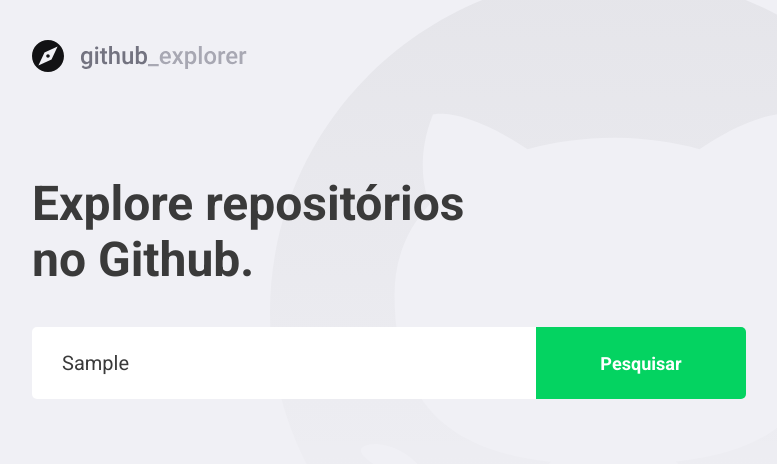
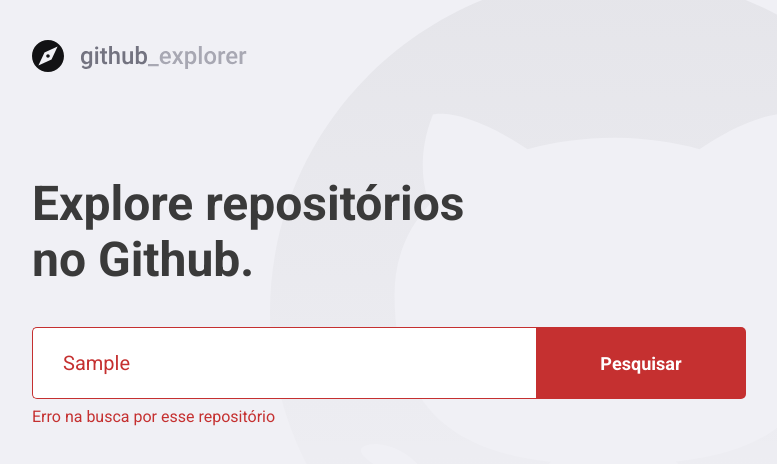
Before and after one commit to userthiago/github-explorer, a React (Create React App) app: page / in a window 1280 px wide. Both pictures are taken after typing "Sample" into the empty fields and a click on the button "Pesquisar". Shown: the top 464 px of the page, without its empty margins (144-921 px from the left). Built offline with nearby package versions, Linux system fonts and the light colour scheme; no server answers.

Commit message:
feat: Handle de erros na chamada da api.

```diff
--- /dev/null
+++ b/src/components/Input/index.tsx
@@ -0,0 +1,46 @@
+import React from 'react';
+
+import { Container } from './styles';
+
+interface InputData {
+  value: string;
+  placeholder: string;
+  buttonValue: string;
+  buttonType?: 'button' | 'submit';
+  functionSetValue: (value: string) => void;
+  errorMessage: string;
+}
+
+const InputField: React.FC<InputData> = ({
+  value,
+  placeholder,
+  buttonValue,
+  buttonType = 'button',
+  functionSetValue,
+  errorMessage,
+}) => {
+  return (
+    <Container>
+      <div
+        className={`inputField__wrapper ${errorMessage && 'inputField--error'}`}
+      >
+        <input
+          placeholder={placeholder}
+          value={value}
+          onChange={(e) => functionSetValue(e.target.value)}
+        />
+        {buttonType === 'button' && (
+          <button type="button">{buttonValue}</button>
+        )}
+        {buttonType === 'submit' && (
+          <button type="submit">{buttonValue}</button>
+        )}
+      </div>
+      {errorMessage && (
+        <span className="inputField__error">{errorMessage}</span>
+      )}
+    </Container>
+  );
+};
+
+export default InputField;
--- /dev/null
+++ b/src/components/Input/styles.ts
@@ -0,0 +1,89 @@
+import styled from 'styled-components';
+import { shade } from 'polished';
+
+import { pixelToRem } from '../../helpers/stylesUtils';
+
+export const Container = styled.div`
+  display: flex;
+  flex-direction: column;
+  flex: 1;
+
+  .inputField {
+    &__wrapper {
+      display: flex;
+    }
+
+    &__error {
+      display: block;
+      margin-top: 8px;
+
+      color: #c53030;
+      font-size: ${pixelToRem(16)};
+    }
+
+    &--error {
+      input {
+        border: solid #c53030;
+        border-width: 1px 0 1px 1px;
+
+        color: #c53030;
+
+        &::placeholder {
+          color: #c53030;
+        }
+
+        &:focus {
+          color: #3a3a3a;
+
+          &::placeholder {
+            color: #a8a8b3;
+          }
+        }
+      }
+
+      button {
+        background: #c53030;
+
+        &:hover {
+          background: ${shade(0.2, '#c53030')};
+        }
+      }
+    }
+  }
+
+  input {
+    background: #ffffff;
+    height: 72px;
+    padding: 0 30px;
+    border: 0;
+    border-radius: 5px 0 0 5px;
+    flex: 1;
+
+    color: #3a3a3a;
+    font-size: ${pixelToRem(20)};
+    font-weight: 400;
+    line-height: 1.15;
+
+    &::placeholder {
+      color: #a8a8b3;
+    }
+  }
+
+  button {
+    background: #04d361;
+    height: 72px;
+    width: 210px;
+    border: 0;
+    border-radius: 0 5px 5px 0;
+
+    color: #ffffff;
+    font-size: ${pixelToRem(18)};
+    font-weight: bold;
+
+    transition: background-color 0.2s;
+
+    &:hover {
+      background: ${shade(0.2, '#04d361')};
+    }
+  }
+`;
--- a/src/pages/Dashboard/index.tsx
+++ b/src/pages/Dashboard/index.tsx
@@ -3,11 +3,11 @@ import React, { useState, FormEvent } from 'react';
 import RepositoryCard from '../../components/RepositoryCard';
 import logoImg from '../../assets/imgs/github_explorer-logo.svg';
 
-// import api from '../../services/api';
+import api from '../../services/api';
 
 // eslint-disable-next-line object-curly-newline
-import { Title, Form, Input, Button, RepositoriesList } from './styles';
-import api from '../../services/api';
+import { Title, Form, RepositoriesList } from './styles';
+import Input from '../../components/Input';
 
 interface RepositoryData {
   full_name: string;
@@ -19,19 +19,36 @@ interface RepositoryData {
 }
 
 const Dashboard: React.FC = () => {
-  const [newRepo, setNewRepo] = useState('');
+  const [inputValue, setInputValue] = useState('');
+  const [inputError, setInputError] = useState('');
   const [repositories, setRepositories] = useState<RepositoryData[]>([]);
+
+  const handleSetInputValue = (value: string): void => {
+    setInputValue(value);
+  };
 
   async function handleAddRepository(
     e: FormEvent<HTMLFormElement>,
   ): Promise<void> {
     e.preventDefault();
 
-    await api.get<RepositoryData>(`repos/${newRepo}`).then((response) => {
-      const repository = response.data;
-      setRepositories([...repositories, repository]);
-      setNewRepo('');
-    });
+    if (!inputValue) {
+      setInputError('Digite o autor/nome do repositório');
+    } else {
+      await api
+        .get<RepositoryData>(`repos/${inputValue}`)
+        .then((response) => {
+          const repository = response.data;
+          setRepositories([...repositories, repository]);
+          setInputValue('');
+          setInputError('');
+        })
+        .catch(() => {
+          setInputError('Erro na busca por esse repositório');
+        });
+
+      console.log(inputError);
+    }
   }
 
   return (
@@ -41,11 +58,13 @@ const Dashboard: React.FC = () => {
 
       <Form onSubmit={handleAddRepository}>
         <Input
+          value={inputValue}
           placeholder="Digite o nome do repositório"
-          value={newRepo}
-          onChange={(e) => setNewRepo(e.target.value)}
+          buttonValue="Pesquisar"
+          buttonType="submit"
+          functionSetValue={handleSetInputValue}
+          errorMessage={inputError}
         />
-        <Button type="submit">Pesquisar</Button>
       </Form>
 
       <RepositoriesList>
--- a/src/pages/Dashboard/styles.ts
+++ b/src/pages/Dashboard/styles.ts
@@ -1,5 +1,4 @@
 import styled from 'styled-components';
-import { shade } from 'polished';
 import { pixelToRem } from '../../helpers/stylesUtils';
 
 export const Title = styled.h1`
@@ -18,42 +17,6 @@ export const Form = styled.form`
   margin-top: 40px;
 `;
 
-export const Input = styled.input`
-  background: #ffffff;
-  height: 72px;
-  padding: 0 30px;
-  border: 0;
-  border-radius: 5px 0 0 5px;
-  flex: 1;
-
-  color: #3a3a3a;
-  font-size: ${pixelToRem(20)};
-  font-weight: 400;
-  line-height: 1.15;
-
-  &::placeholder {
-    color: #a8a8b3;
-  }
-`;
-
-export const Button = styled.button`
-  background: #04d361;
-  height: 72px;
-  width: 210px;
-  border: 0;
-  border-radius: 0 5px 5px 0;
-
-  color: #ffffff;
-  font-size: ${pixelToRem(18)};
-  font-weight: bold;
-
-  transition: background-color 0.2s;
-
-  &:hover {
-    background: ${shade(0.2, '#04d361')};
-  }
-`;
-
 export const RepositoriesList = styled.div`
   margin-top: 120px;
 `;
```
Also changed, not shown: .eslintrc.json.
